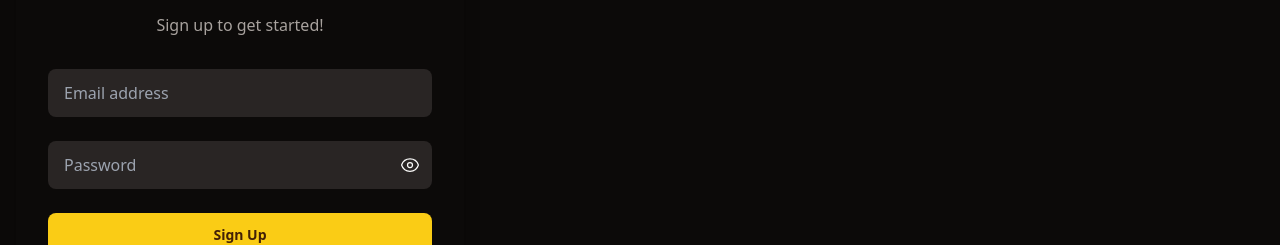
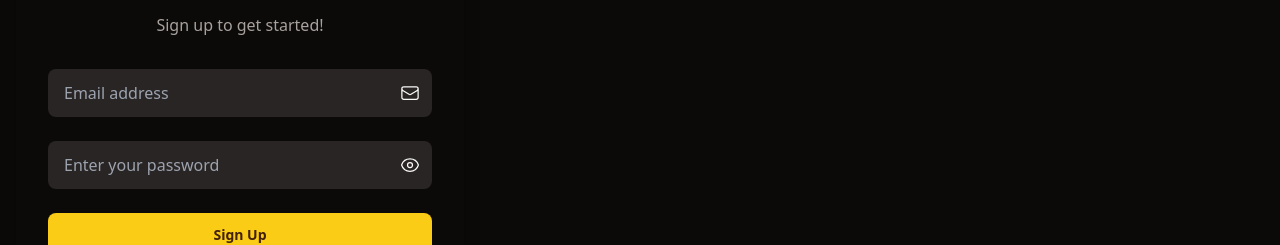
Before and after one commit to Hoops-Finance/dashboard-ui, a Next.js app: page /Auth in a window 1280 px wide. Shown: the part 240-485 px from the top of the page. Built offline with nearby package versions, Linux system fonts and the light colour scheme; no server answers.

Commit message:
fix: #29 add email icon & change placeholder in password field

```diff
--- a/components/auth/AuthForm.tsx
+++ b/components/auth/AuthForm.tsx
@@ -4,7 +4,7 @@ import { useState, FormEvent, ChangeEvent, useEffect } from "react";
 import { getCsrfToken } from "next-auth/react";
 import { signIn } from "@/utils/auth"; // your custom NextAuth-based auth export
 import { useRouter } from "next/navigation";
-import { EyeIcon, EyeSlashIcon } from "@heroicons/react/24/outline";
+import { EyeIcon, EyeSlashIcon, EnvelopeIcon } from "@heroicons/react/24/outline";
 import { usePlausible } from "next-plausible";
 import { TosModal } from "@/components/TosModal";
 import Image from "next/image";
@@ -167,6 +167,7 @@ export default function AuthForm({ isLogin, defaultEmail = "", defaultError = ""
         }}
         className="mt-8 space-y-6"
       >
+        <div className="relative">
           <input
             type="email"
             required
@@ -178,12 +179,16 @@ export default function AuthForm({ isLogin, defaultEmail = "", defaultError = ""
             }}
             autoComplete="username"
           />
+          <span className="absolute inset-y-0 right-3 flex items-center">
+            <EnvelopeIcon className="h-5 w-5" />
+          </span>
+        </div>
         <div className="relative">
           <input
             type={isPasswordVisible ? "text" : "password"}
             required
             className="auth-input"
-            placeholder="Password"
+            placeholder="Enter your password"
             value={password}
             onChange={(e: ChangeEvent<HTMLInputElement>) => {
               setPassword(e.target.value);
```
Lines whose indentation alone changed are shown as unchanged.
